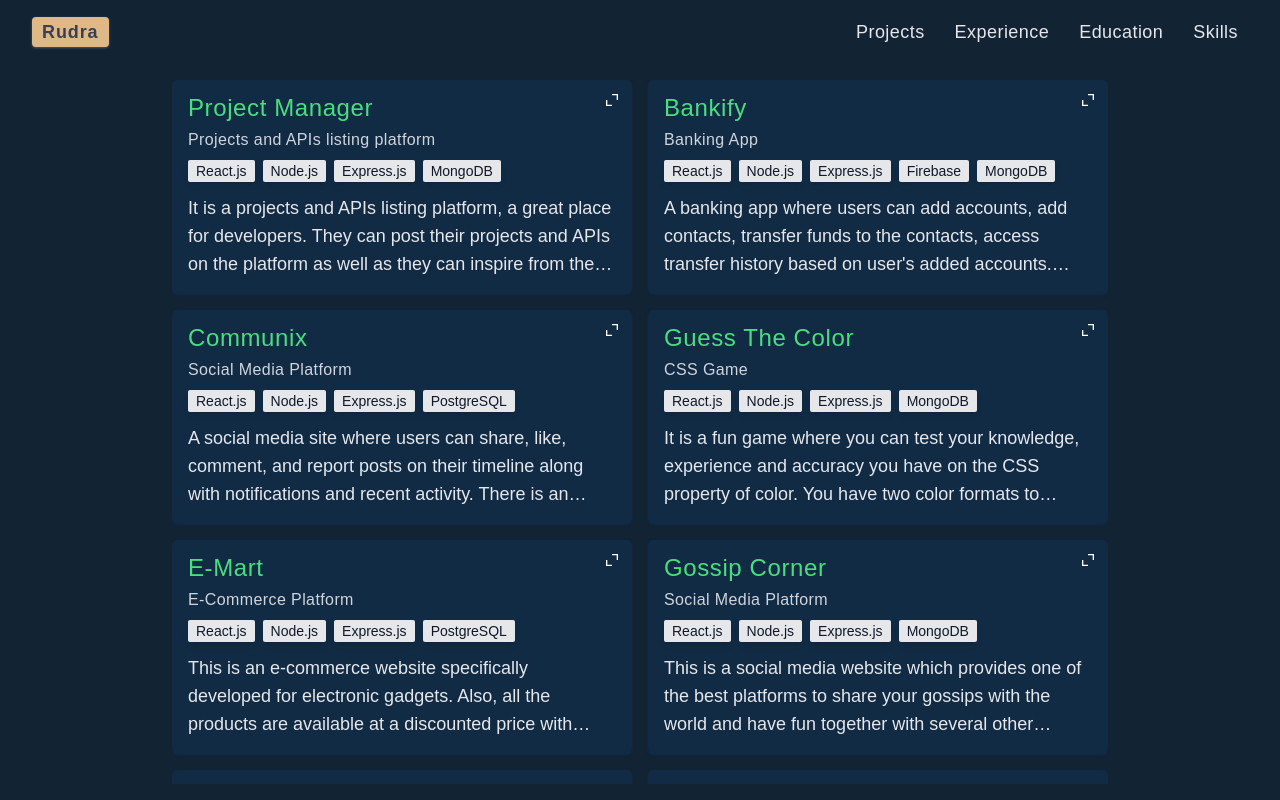
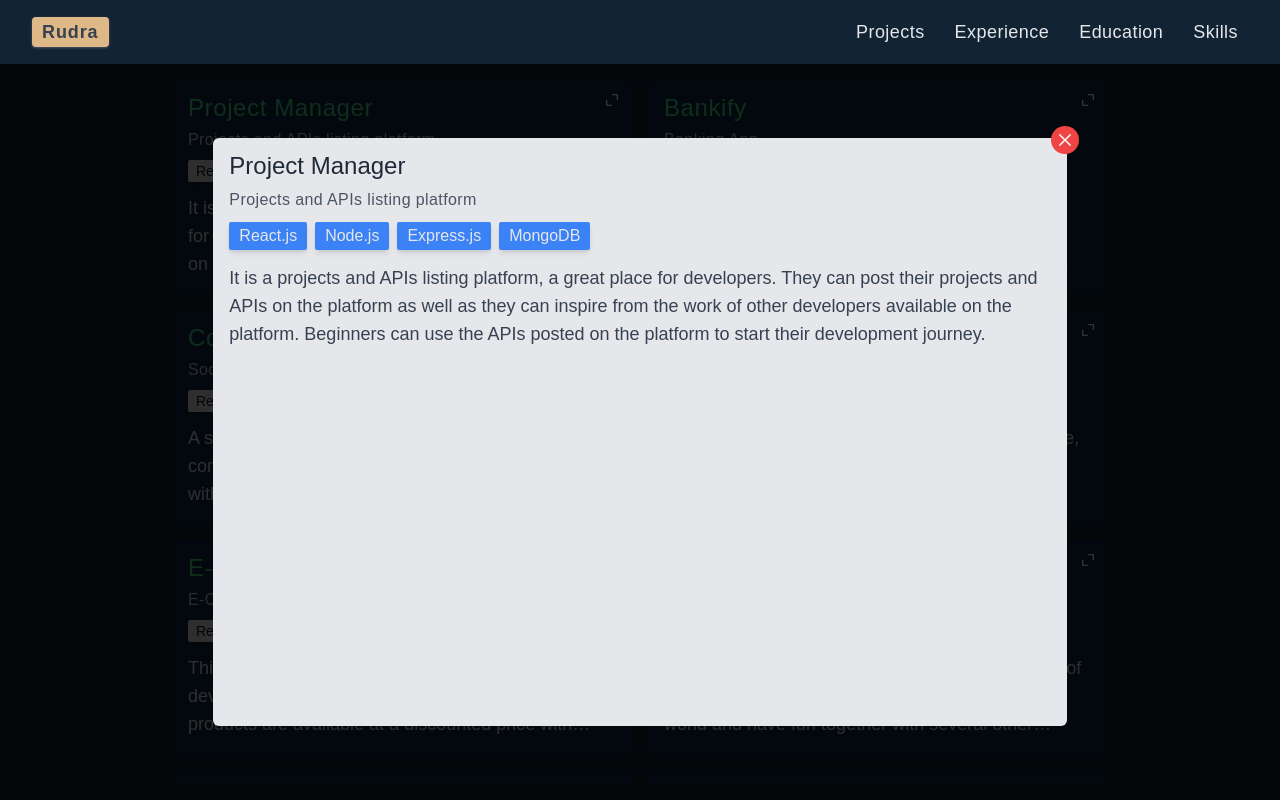
Before and after one commit to Rudra1402/ePortfolio, a React (Create React App) app: page /projects in a window 1280 px wide. Both pictures are taken after a click on the icon 612 px from the left and 100 px from the top of the page. Built offline with nearby package versions, Linux system fonts and the light colour scheme; a web font is replaced by a local one.

Commit message:
added project_dialog on expand

```diff
--- a/src/components/projects/Projects.jsx
+++ b/src/components/projects/Projects.jsx
@@ -1,12 +1,61 @@
 import React, { useState } from 'react'
 import { projects } from '../../data'
 import { BiExpandAlt } from "react-icons/bi";
+import { RxCross2 } from 'react-icons/rx'
 
 function Projects() {
-    const [isExpand, setIsExpand] = useState(false)
-    const [selectedProject, setSelectedProject] = useState(null)
+    const [isExpand, setIsExpand] = useState(false);
+    const [selectedProject, setSelectedProject] = useState(null);
+
+    const projectDialog = (
+        <div
+            className='absolute bg-[#000c] top-0 bottom-0 left-0 right-0 flex items-center justify-center z-10'
+        >
+            <div
+                className='w-2/3 h-4/5 rounded-md bg-gray-200 flex flex-col gap-y-3.5 p-4 relative'
+            >
+                <div
+                    className='absolute -top-3 -right-3 bg-red-500 p-1 rounded-full cursor-pointer'
+                >
+                    <RxCross2
+                        className='text-gray-100 font-semibold text-xl leading-none'
+                        onClick={() => setIsExpand(false)}
+                    />
+                </div>
+                <div className='text-2xl leading-none text-gray-800'>
+                    {selectedProject?.name}
+                </div>
+                <div
+                    className='text-base text-gray-600 leading-none tracking-wide'
+                >
+                    {selectedProject?.category}
+                </div>
+                <div
+                    className='flex items-center gap-x-2'
+                >
+                    {selectedProject?.techStack?.map((t, index) => (
+                        <div
+                            key={index}
+                            className='py-1.5 px-2.5 rounded-sm shadow-md bg-blue-500 text-base leading-none font-medium text-gray-200'
+                        >
+                            {t}
+                        </div>
+                    ))}
+                </div>
+                <div
+                    className='text-gray-700 text-lg'
+                >
+                    {selectedProject?.desc}
+                </div>
+            </div>
+        </div>
+    );
+
     return (
-        <div className='h-[calc(100%-64px)] w-full p-4 flex justify-center text-white'>
+        <div
+            className='h-[calc(100%-64px)] w-full p-4 flex justify-center text-white relative'
+        >
+            {isExpand ? projectDialog : null}
             <div
                 className='grid w-[75%] h-full overflow-y-auto grid-cols-2 gap-4'
                 style={{ scrollbarWidth: 'none' }}
@@ -17,7 +66,7 @@ function Projects() {
                         className='w-[100%] h-fit p-4 rounded-md bg-[#12345685] flex flex-col gap-y-3 shadow shadow-[#12345685] relative'
                     >
                         <BiExpandAlt
-                            className='absolute top-3 right-3 cursor-pointer'
+                            className='absolute top-3 right-3 cursor-pointer hover:-rotate-90 transition duration-200'
                             onClick={() => {
                                 setSelectedProject(project)
                                 setIsExpand(true)
```
